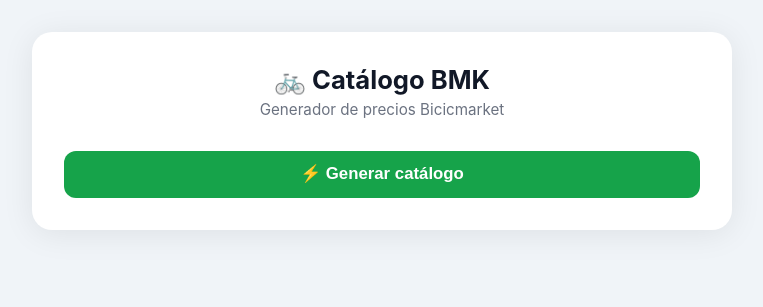
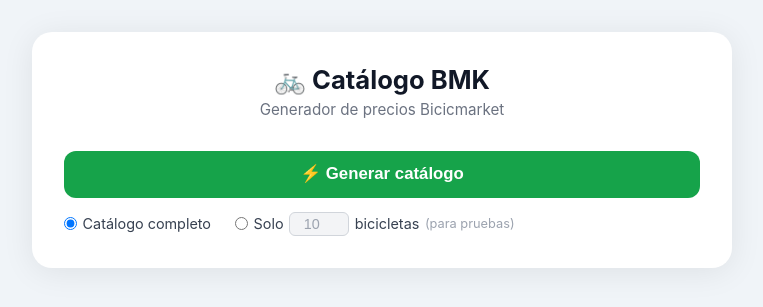
Before and after one commit to krles06/bmk-catalogo, a Flask app: page / in a window 1280 px wide. Shown: the top 307 px of the page, without its empty margins (258-1021 px from the left). Run offline with Flask 3, Linux system fonts and the light colour scheme.

Commit message:
Add limite selector: test with N bikes or full catalog

```diff
--- a/app.py
+++ b/app.py
@@ -6,7 +6,7 @@ import subprocess
 from datetime import datetime
 from pathlib import Path
 
-from flask import Flask, Response, render_template, jsonify, send_file
+from flask import Flask, Response, render_template, jsonify, send_file, request
 
 app = Flask(__name__)
 
@@ -22,7 +22,7 @@ _state = {
 TIMEOUT_SECS = 30 * 60  # 30 minutos
 
 
-def _run():
+def _run(limite=None):
     fecha = datetime.now().strftime("%Y%m%d_%H%M%S")
     output_file = f"/tmp/catalogo_{fecha}.xlsx"
     script = str(Path(__file__).parent / 'procesar_catalogo.py')
@@ -31,9 +31,13 @@ def _run():
         with _lock:
             _state['logs'].append(line)
 
+    cmd = [sys.executable, script, '--descargar', '--output', output_file]
+    if limite:
+        cmd += ['--limite', str(limite)]
+
     try:
         proc = subprocess.Popen(
-            [sys.executable, script, '--descargar', '--output', output_file],
+            cmd,
             stdout=subprocess.PIPE,
             stderr=subprocess.STDOUT,
             text=True,
@@ -86,6 +90,16 @@ def health():
 
 @app.route('/generar', methods=['POST'])
 def generar():
+    data = request.get_json(silent=True) or {}
+    limite = data.get('limite')
+    if limite is not None:
+        try:
+            limite = int(limite)
+            if limite <= 0:
+                limite = None
+        except (ValueError, TypeError):
+            limite = None
+
     with _lock:
         if _state['running']:
             return jsonify({'error': 'already_running'}), 409
@@ -95,7 +109,7 @@ def generar():
         _state['output_file'] = None
         _state['logs'] = []
 
-    threading.Thread(target=_run, daemon=True).start()
+    threading.Thread(target=_run, args=(limite,), daemon=True).start()
     return jsonify({'ok': True})
 
 
--- a/templates/index.html
+++ b/templates/index.html
@@ -120,6 +120,32 @@
 
     .hidden { display: none !important; }
 
+    .limite-wrap {
+      margin-top: 0.85rem;
+      display: flex;
+      flex-wrap: wrap;
+      gap: 0.5rem 1.5rem;
+      align-items: center;
+      font-size: 0.9rem;
+      color: #374151;
+    }
+    .limite-label {
+      display: flex;
+      align-items: center;
+      gap: 0.35rem;
+      cursor: pointer;
+    }
+    .limite-input {
+      width: 60px;
+      padding: 0.2rem 0.4rem;
+      border: 1px solid #d1d5db;
+      border-radius: 6px;
+      font-size: 0.9rem;
+      text-align: center;
+    }
+    .limite-input:disabled { background: #f3f4f6; color: #9ca3af; }
+    .limite-hint { color: #9ca3af; font-size: 0.8rem; }
+
     @media (max-width: 480px) {
       .card { padding: 1.25rem; border-radius: 14px; }
       .header h1 { font-size: 1.3rem; }
@@ -137,6 +163,17 @@
     <button class="btn btn-green" id="btnGenerar">
       ⚡ Generar catálogo
     </button>
+
+    <div class="limite-wrap">
+      <label class="limite-label">
+        <input type="radio" name="limite" value="completo" checked> Catálogo completo
+      </label>
+      <label class="limite-label">
+        <input type="radio" name="limite" value="custom"> Solo
+        <input type="number" id="limiteNum" min="1" max="999" value="10" class="limite-input">
+        bicicletas <span class="limite-hint">(para pruebas)</span>
+      </label>
+    </div>
 
     <div class="alert alert-yellow hidden" id="alertRunning">
       Ya hay una generación en curso. Vuelve en unos minutos.
@@ -156,6 +193,7 @@
   </div>
 
   <script>
+    const limiteNum      = document.getElementById('limiteNum');
     const btnGenerar     = document.getElementById('btnGenerar');
     const alertRunning   = document.getElementById('alertRunning');
     const alertError     = document.getElementById('alertError');
@@ -218,14 +256,29 @@
       };
     }
 
+    // Habilitar/deshabilitar el input de número según el radio seleccionado
+    document.querySelectorAll('input[name="limite"]').forEach(radio => {
+      radio.addEventListener('change', () => {
+        limiteNum.disabled = radio.value !== 'custom';
+      });
+    });
+    limiteNum.disabled = true; // empieza deshabilitado (selección "completo")
+
     btnGenerar.addEventListener('click', async () => {
       alertRunning.classList.add('hidden');
       alertError.classList.add('hidden');
       btnDescargar.classList.add('hidden');
       log.innerHTML = '';
 
+      const modoCustom = document.querySelector('input[name="limite"][value="custom"]').checked;
+      const limite = modoCustom ? parseInt(limiteNum.value) || 10 : null;
+
       try {
-        const res = await fetch('/generar', { method: 'POST' });
+        const res = await fetch('/generar', {
+          method: 'POST',
+          headers: { 'Content-Type': 'application/json' },
+          body: JSON.stringify({ limite }),
+        });
         if (res.status === 409) {
           alertRunning.classList.remove('hidden');
           return;
```
